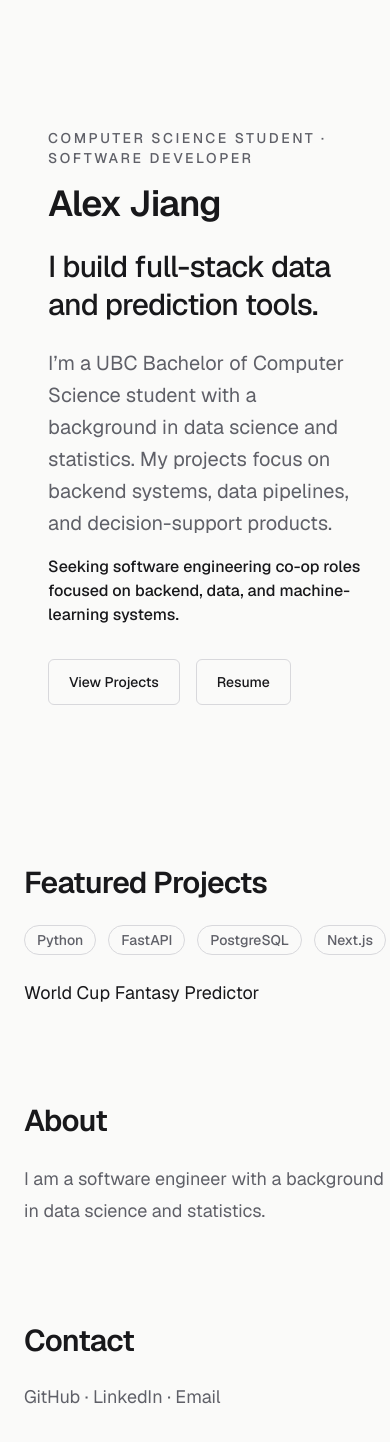
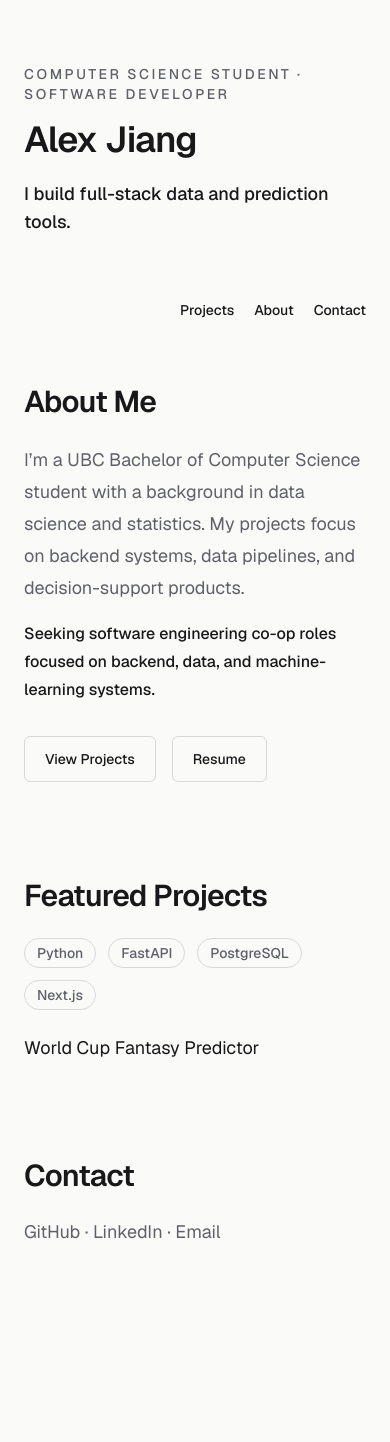
Before and after one commit to AlexJiang36/alex-portfolio, a Next.js app: page / in a window 390 px wide. Shown: the top 1442 px of the page. After the commit the page ends 1310 px from the top, so only its background shows below. Built offline with nearby package versions, Linux system fonts and the light colour scheme.

Commit message:
Day4: create responsive split layout and navigation

```diff
--- a/app/page.tsx
+++ b/app/page.tsx
@@ -1,46 +1,58 @@
 import Container from "@/components/layout/Container";
+import SiteNavigation from "@/components/layout/SiteNavigation";
+import SplitLayout from "@/components/layout/SplitLayout";
+import ProfileSidebar from "@/components/profile/ProfileSidebar";
+import Button from "@/components/ui/Button";
+import ProjectTag from "@/components/ui/ProjectTag";
 import SectionHeading from "@/components/ui/SectionHeading";
-import ProjectTag from "@/components/ui/ProjectTag";
-import Hero from "@/components/home/Hero";
+import { profile } from "@/data/profile";
+
 export default function Home() {
   return (
     <Container>
-      <Container>
-        <Hero />
+      <SplitLayout sidebar={<ProfileSidebar />}>
+        <header className="mb-16 flex justify-end">
+          <SiteNavigation />
+        </header>
 
+        <section id="about" className="mb-24 scroll-mt-8">
+          <SectionHeading>About Me</SectionHeading>
 
-      </Container>
+          <p className="mt-6 max-w-2xl text-lg leading-8 text-muted">
+            {profile.summary}
+          </p>
+
+          <p className="mt-4 max-w-2xl text-base font-medium leading-7">
+            {profile.target}
+          </p>
+
+          <div className="mt-8 flex flex-wrap gap-4">
+            <Button href="#projects">View Projects</Button>
+            <Button href="/resume.pdf">Resume</Button>
+          </div>
+        </section>
 
         <section id="projects" className="mb-24 scroll-mt-8">
           <SectionHeading>Featured Projects</SectionHeading>
-        <div className="mt-6 flex gap-3">
+
+          <div className="mt-6 flex flex-wrap gap-3">
             <ProjectTag>Python</ProjectTag>
             <ProjectTag>FastAPI</ProjectTag>
             <ProjectTag>PostgreSQL</ProjectTag>
             <ProjectTag>Next.js</ProjectTag>
           </div>
 
-        <p className="mt-6 text-lg">
-          World Cup Fantasy Predictor
-        </p>
+          <p className="mt-6 text-lg">World Cup Fantasy Predictor</p>
         </section>
 
-      <section className="mb-24">
-        <SectionHeading>About</SectionHeading>
-
-        <p className="mt-6 max-w-2xl text-lg leading-8 text-muted">
-          I am a software engineer with a background in data science and
-          statistics.
-        </p>
-      </section>
-
-      <section>
+        <section id="contact" className="scroll-mt-8">
           <SectionHeading>Contact</SectionHeading>
 
           <p className="mt-6 text-lg text-muted">
             GitHub · LinkedIn · Email
           </p>
         </section>
+      </SplitLayout>
     </Container>
   );
 }
--- /dev/null
+++ b/components/layout/SiteNavigation.tsx
@@ -0,0 +1,22 @@
+import Link from "next/link";
+
+import { navigationItems } from "@/data/navigation";
+
+export default function SiteNavigation() {
+  return (
+    <nav aria-label="Primary navigation">
+      <ul className="flex flex-wrap gap-x-5 gap-y-2 text-sm font-medium">
+        {navigationItems.map((item) => (
+          <li key={item.href}>
+            <Link
+              href={item.href}
+              className="text-muted transition-colors hover:text-foreground focus-visible:outline-none focus-visible:ring-2 focus-visible:ring-border-strong focus-visible:ring-offset-2"
+            >
+              {item.label}
+            </Link>
+          </li>
+        ))}
+      </ul>
+    </nav>
+  );
+}
--- /dev/null
+++ b/components/layout/SplitLayout.tsx
@@ -0,0 +1,19 @@
+type SplitLayoutProps = {
+  sidebar: React.ReactNode;
+  children: React.ReactNode;
+};
+
+export default function SplitLayout({
+  sidebar,
+  children,
+}: SplitLayoutProps) {
+  return (
+    <div className="grid gap-16 lg:grid-cols-[minmax(0,0.85fr)_minmax(0,1.35fr)] lg:gap-20">
+      <div className="lg:sticky lg:top-16 lg:self-start">
+        {sidebar}
+      </div>
+
+      <div>{children}</div>
+    </div>
+  );
+}
--- /dev/null
+++ b/components/profile/ProfileSidebar.tsx
@@ -0,0 +1,19 @@
+import { profile } from "@/data/profile";
+
+export default function ProfileSidebar() {
+  return (
+    <aside aria-label="Profile">
+      <p className="text-sm font-medium uppercase tracking-[0.18em] text-muted">
+        {profile.role}
+      </p>
+
+      <h1 className="mt-4 text-4xl font-semibold tracking-tight">
+        {profile.name}
+      </h1>
+
+      <p className="mt-5 text-lg font-medium leading-7">
+        {profile.headline}
+      </p>
+    </aside>
+  );
+}
--- /dev/null
+++ b/data/navigation.ts
@@ -0,0 +1,14 @@
+export const navigationItems = [
+  {
+    label: "Projects",
+    href: "#projects",
+  },
+  {
+    label: "About",
+    href: "#about",
+  },
+  {
+    label: "Contact",
+    href: "#contact",
+  },
+] as const;
```
Lines whose indentation alone changed are shown as unchanged.
